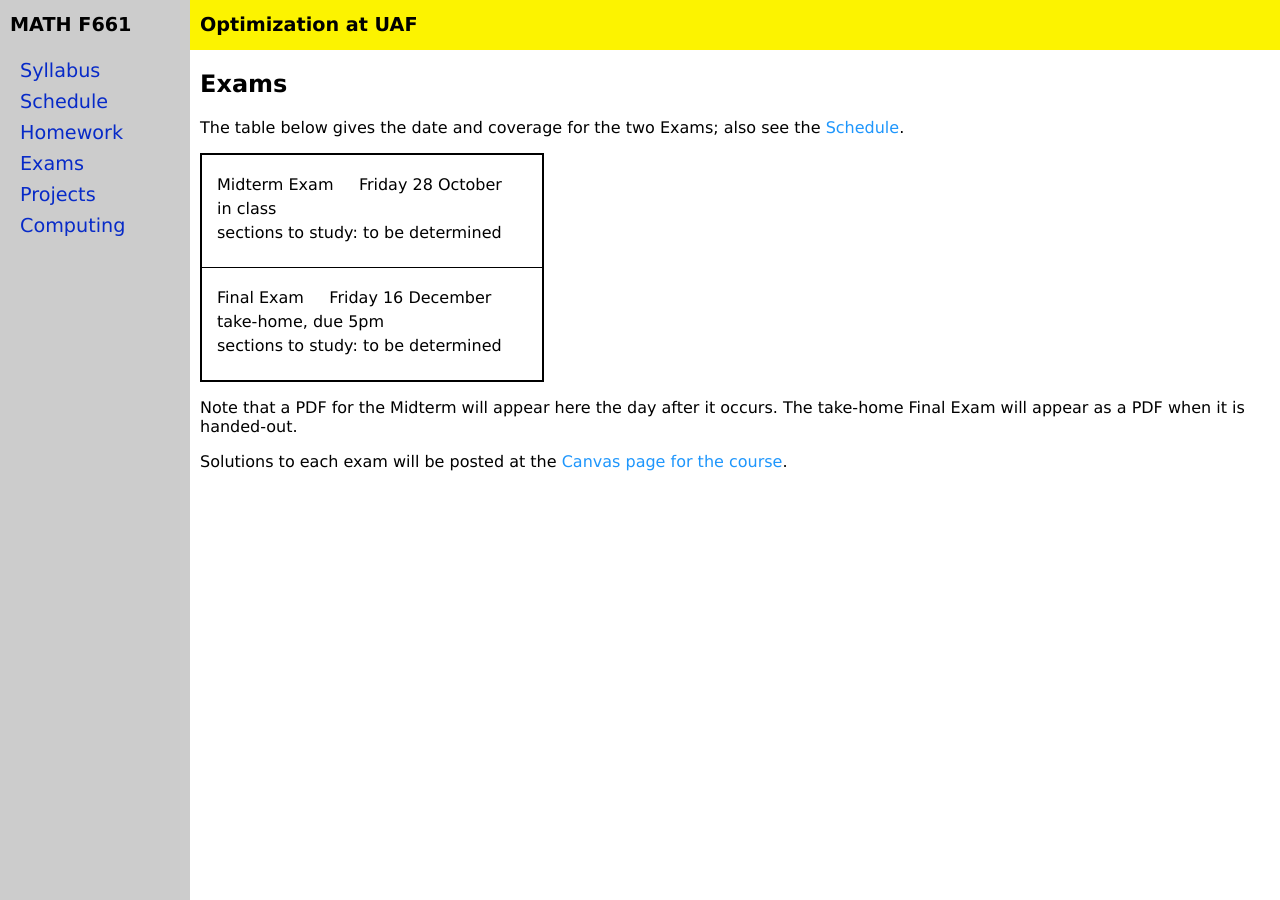
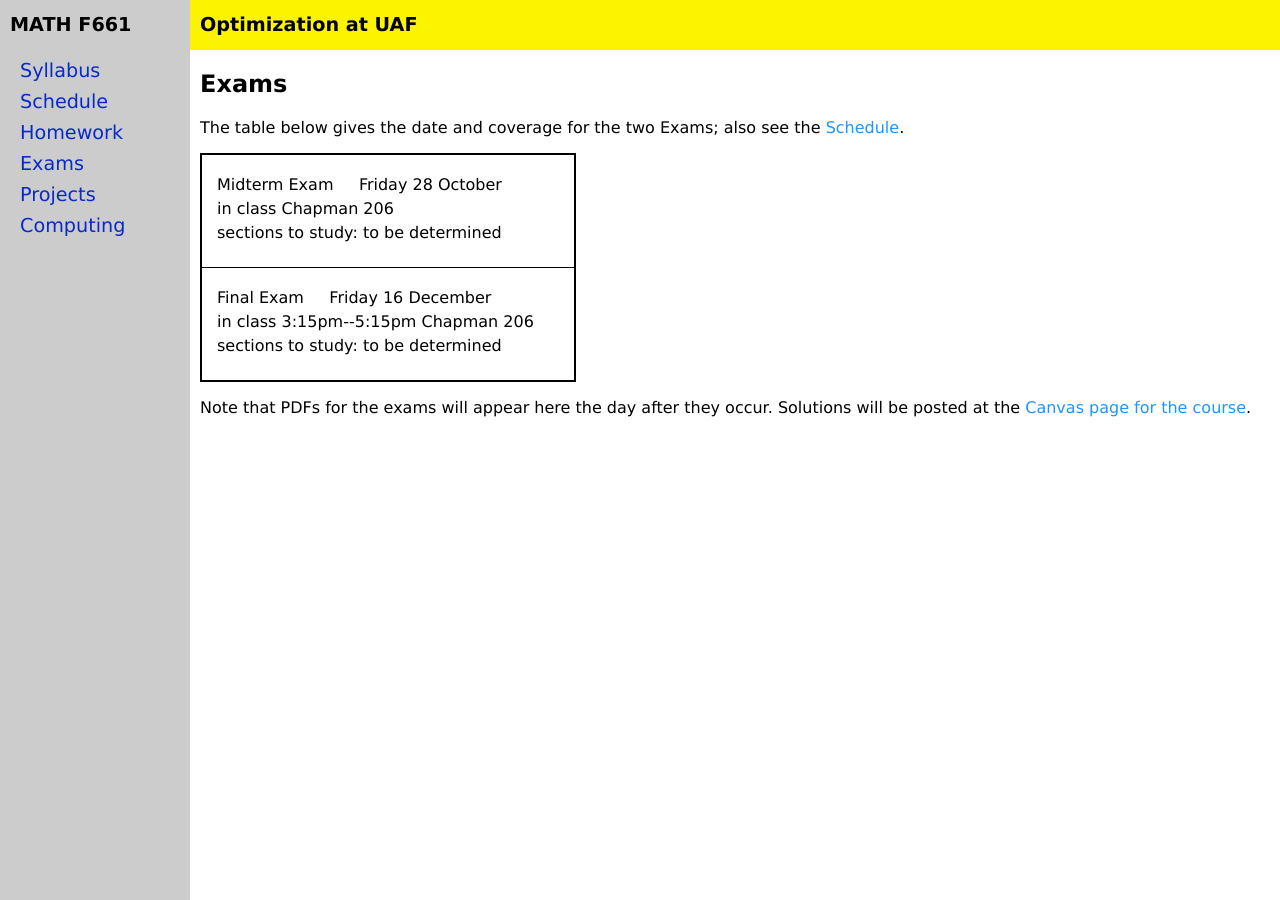
Before and after one commit to bueler/opt, a Jekyll site: the page built from exams.md, in a window 1280 px wide. Built offline with Jekyll 4.4.1, drawn with Linux system fonts in a browser that asks for light colours.

Commit message:
Final will be in class

```diff
--- a/_data/exams.yml
+++ b/_data/exams.yml
@@ -3,13 +3,13 @@ home: assets/exams
 exams:
 - name: Midterm Exam
   date: Friday 28 October
-  info: in class
+  info: in class Chapman 206
   sections: to be determined
   #blank: mid.pdf
   #solutions: mid-solns.pdf
 - name: Final Exam
   date: Friday 16 December
-  info: take-home, due 5pm
+  info: in class 3:15pm--5:15pm Chapman 206
   sections: to be determined
-  #blank: mid.pdf
-  #solutions: mid-solns.pdf
+  #blank: final.pdf
+  #solutions: final-solns.pdf
--- a/exams.md
+++ b/exams.md
@@ -9,6 +9,4 @@ The table below gives the date and coverage for the two Exams; also see the [Sch
 
 {% include exam_table.md  data=site.data.exams %}
 
-Note that a PDF for the Midterm will appear here the day after it occurs.  The take-home Final Exam will appear as a PDF when it is handed-out.
-
-Solutions to each exam will be posted at the [Canvas page for the course](https://canvas.alaska.edu/courses/9948).
+Note that PDFs for the exams will appear here the day after they occur.  Solutions will be posted at the [Canvas page for the course](https://canvas.alaska.edu/courses/9948).
```
Also changed, not shown: index.md (+1 -1 lines).
